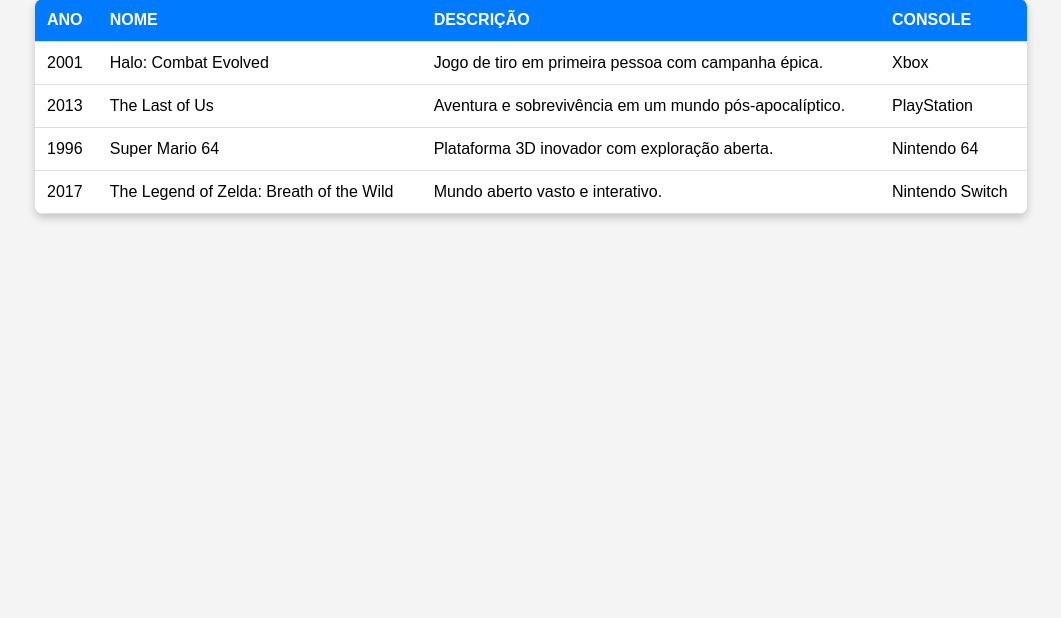
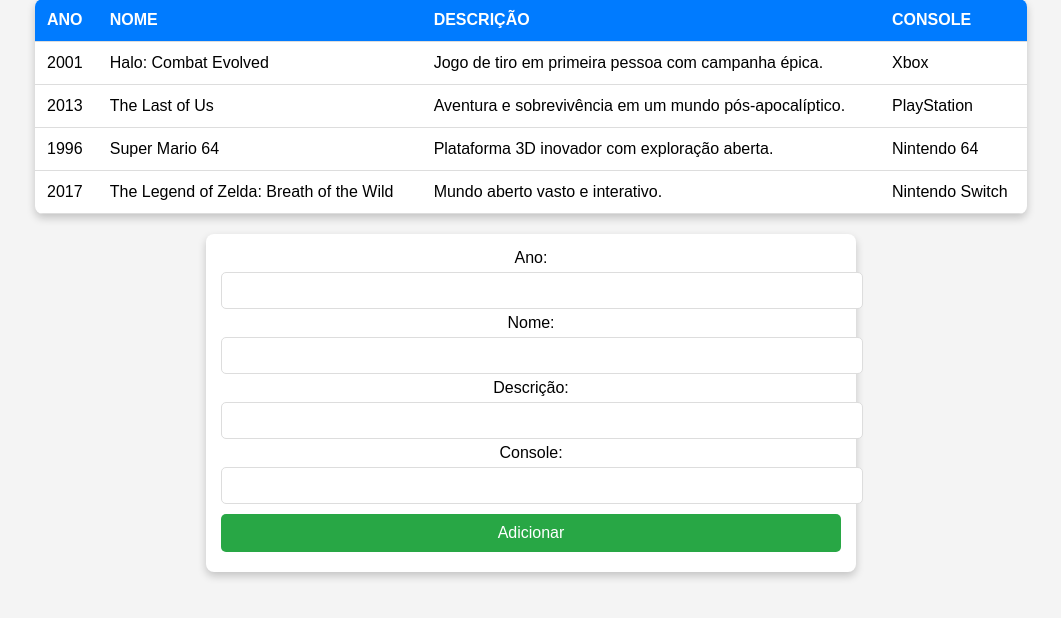
Before and after one commit to jopaul0/GameList-Flask, a Flask app: page / in a window 1280 px wide. Shown: the part 102-720 px from the top of the page, without its empty margins (109-1170 px from the left). Run offline with Flask 3, Linux system fonts and the light colour scheme.

Commit message:
Adicionando função de adicionar jogos.

```diff
--- a/app/controllers/jogos_controller.py
+++ b/app/controllers/jogos_controller.py
@@ -1,5 +1,18 @@
 from app.models.jogos import Jogos
+
 
 #Obtem os jogos
 def obter_jogos():
     return Jogos.listar()
+
+#Adiciona um jogo
+def adicionar_jogos(ano, nome, descricao, plataforma):
+    return Jogos.adicionar(ano, nome, descricao, plataforma)
+
+#Atualiza a tabela
+def atualizar_jogos():
+    jogos = Jogos.listar()
+    response = ""
+    for jogo in jogos:
+        response += f"<tr><td>{jogo.ano}</td><td>{jogo.nome}</td><td>{jogo.descricao}</td><td>{jogo.plataforma}</td></tr>"
+    return response
--- a/app/models/jogos.py
+++ b/app/models/jogos.py
@@ -26,3 +26,11 @@ class Jogos:
                 if len(dados) == 4:
                     jogos.append(Jogos(dados[0], dados[1], dados[2], dados[3]))
         return jogos
+
+    #Adiciona um jogo ao banco de dados
+    def adicionar(ano, nome, descricao, plataforma):
+        #Abre o arquivo em modo de escrita
+        with open(DB_PATH, "a", encoding="utf-8") as file:
+            #Escreve o jogo no arquivo
+            file.write(f"{ano};{nome};{descricao};{plataforma}\n")
+        return True
--- a/app/routes.py
+++ b/app/routes.py
@@ -1,8 +1,23 @@
 from app import app
-from app.controllers.jogos_controller import obter_jogos
-from flask import render_template, request, redirect, url_for
+from app.controllers.jogos_controller import *
+from flask import render_template, request, redirect, url_for, jsonify
 
 @app.route("/")
 def index():
     jogos = obter_jogos()
     return render_template("index.html", jogos=jogos)
+
+
+@app.route('/adicionar', methods=['POST'])
+def adicionar():
+    ano = request.form['ano']
+    nome = request.form['nome']
+    descricao = request.form['descricao']
+    plataforma = request.form['plataforma']
+    adicionar_jogos(ano, nome, descricao, plataforma)
+    return jsonify({"mensagem": "Jogo adicionado com sucesso!"}), 200
+
+@app.route('/listar', methods=['POST'])
+def listar():
+    response = atualizar_jogos()
+    return jsonify({"tabela": response}), 200
--- /dev/null
+++ b/static/scripts/script.js
@@ -0,0 +1,23 @@
+$(document).ready(function() {
+    $('#add-jogo').submit(function(e) {
+        e.preventDefault();
+        $.ajax({
+            type: 'POST',
+            url: '/adicionar',
+            data: $('#add-jogo').serialize(),
+            success: function(response) {
+                atualizar_tabela();
+            }
+        });
+    });
+});
+
+function atualizar_tabela(){
+    $.ajax({
+        type: 'POST',
+        url: '/listar',
+        success: function(data) {
+            $('#jogos-tuplas').html(data.tabela);
+        }
+    });
+}
--- a/templates/index.html
+++ b/templates/index.html
@@ -1,10 +1,15 @@
 <!DOCTYPE html>
 <html lang="pt-br">
   <head>
-    <meta charset="UTF-8">
-    <meta name="viewport" content="width=device-width, initial-scale=1.0">
+    <meta charset="UTF-8" />
+    <meta name="viewport" content="width=device-width, initial-scale=1.0" />
     <title>Lista de Jogos</title>
-    <link rel="stylesheet" href="{{ url_for('static', filename='stylesheet/style.css') }}">
+    <link
+      rel="stylesheet"
+      href="{{ url_for('static', filename='stylesheet/style.css') }}"
+    />
+    <script src="https://ajax.googleapis.com/ajax/libs/jquery/3.6.4/jquery.min.js"></script>
+    <script src="{{ url_for('static', filename='scripts/script.js') }}"></script>
   </head>
   <body>
     <h1>🎮 Lista de Jogos</h1>
@@ -16,6 +21,7 @@
         <th>Descrição</th>
         <th>Console</th>
       </tr>
+      <tbody id="jogos-tuplas">
         {% for jogo in jogos %}
         <tr>
           <td>{{ jogo.ano }}</td>
@@ -24,6 +30,19 @@
           <td>{{ jogo.plataforma }}</td>
         </tr>
         {% endfor %}
+      </tbody>
     </table>
+
+    <form action="post" id="add-jogo">
+      <label for="ano">Ano:</label>
+      <input type="text" id="ano" name="ano" required />
+      <label for="nome">Nome:</label>
+      <input type="text" id="nome" name="nome" required />
+      <label for="descricao">Descrição:</label>
+      <input type="text" id="descricao" name="descricao" required />
+      <label for="plataforma">Console:</label>
+      <input type="text" id="plataforma" name="plataforma" required />
+      <button type="submit">Adicionar</button>
+    </form>
   </body>
 </html>
```
Lines whose indentation alone changed are shown as unchanged.
